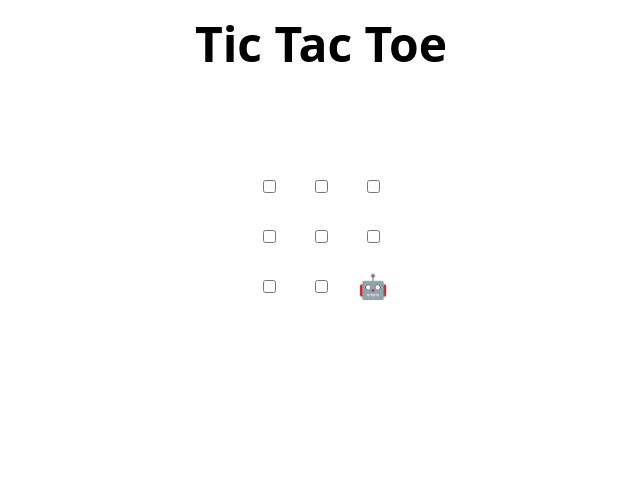
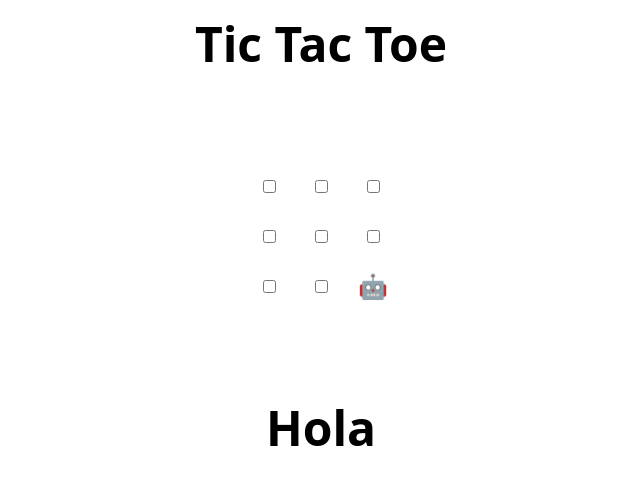
Before and after one commit to Johan-Guzman/skills-review-pull-requests, a plain HTML site: page index.html in a window 1280 px wide. Shown: the whole page, without its empty margins (319-959 px from the left). Drawn offline with Linux system fonts and the light colour scheme.

Commit message:
Update index.html

```diff
--- a/index.html
+++ b/index.html
@@ -46,6 +46,8 @@
     <td><input type="checkbox" /></td>
   </tr>
 </table>
+</table>
+<h1>Hola</h1>
 
 <h2 hidden>Game over, refresh to play again 🧑‍💻 🤖!</h2>
 
```
